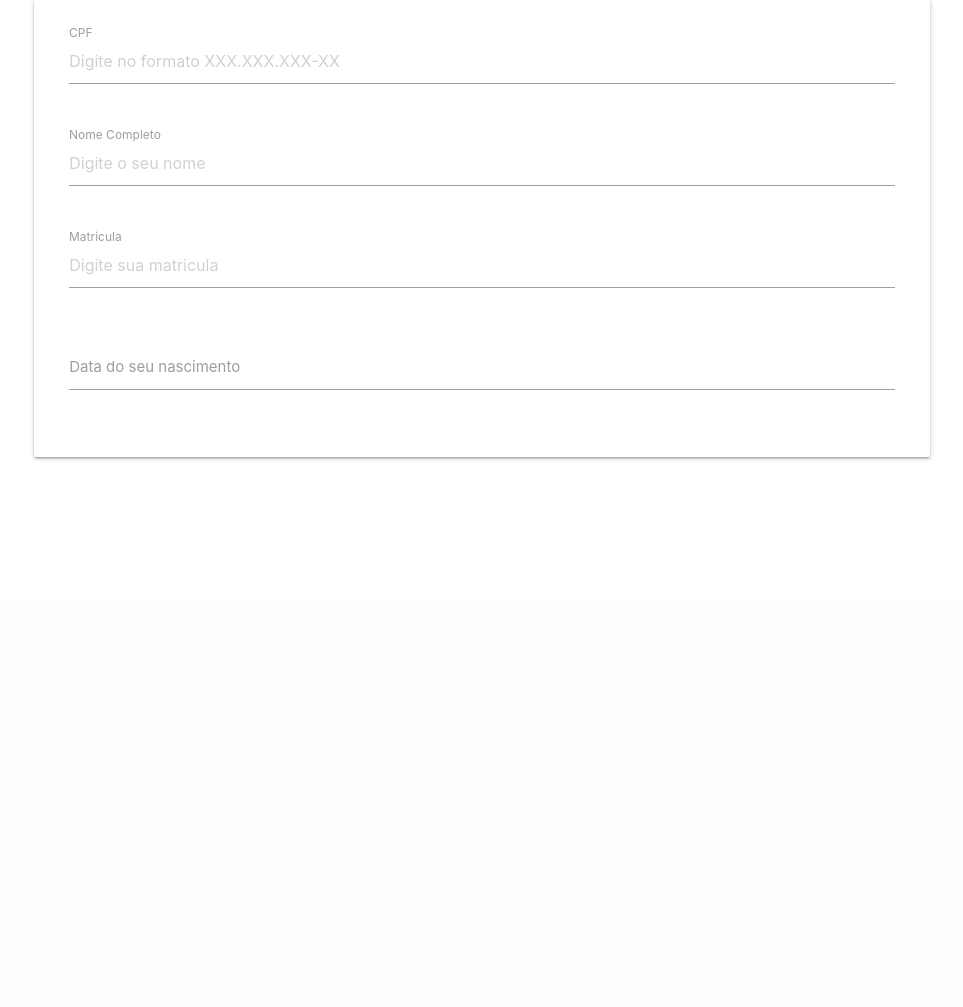
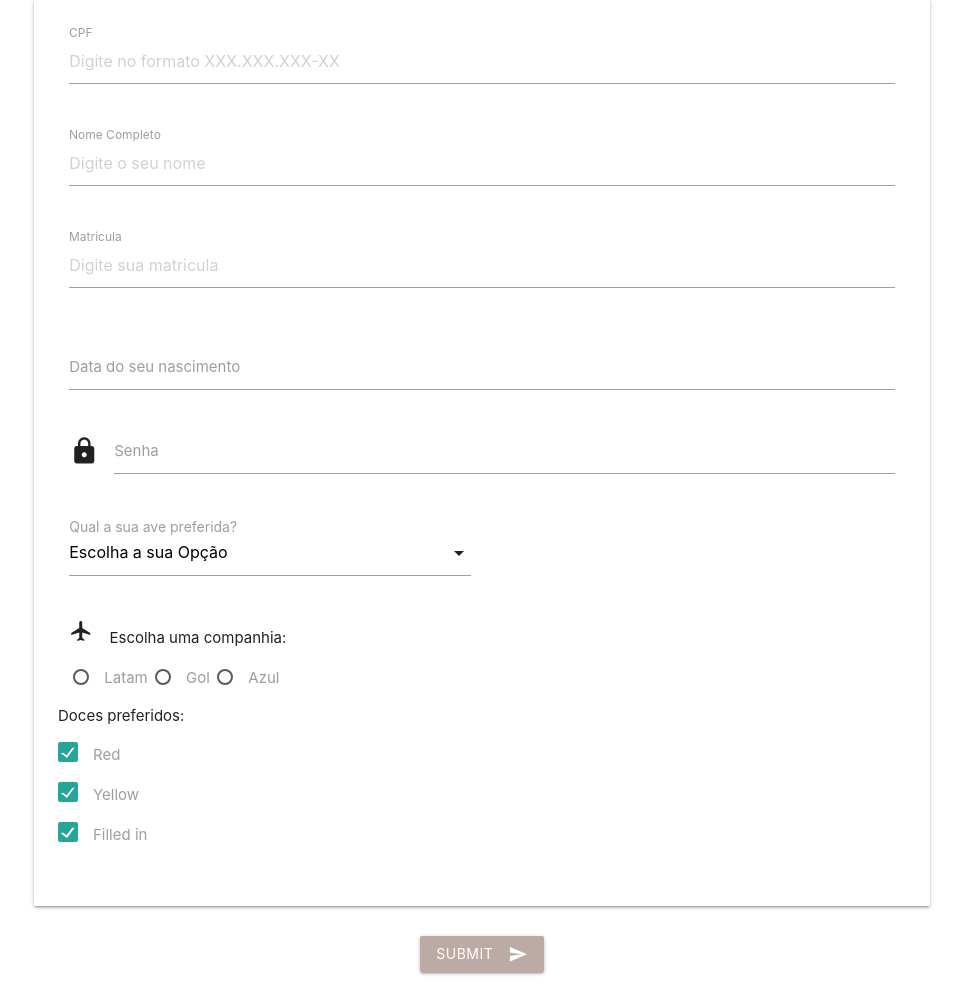
Before and after one commit to JeversonFagundes/styleCSS, a PHP site: page /formcadClientes.php in a window 1280 px wide. Shown: the part 201-1208 px from the top of the page, without its empty margins (158-1121 px from the left). Before the commit the page ends 661 px from the top, so only its background shows below. Run offline with PHP 8.4, Linux system fonts and the light colour scheme.

Commit message:
campo selecte, matricula, button submit, campo radio e campo checkbox (Tudo em materialize)

```diff
--- a/meterial/formcadClientes.php
+++ b/meterial/formcadClientes.php
@@ -29,27 +29,96 @@
                 <div class="row">
 
                     <div class="input-field col s12">
-                        <input placeholder="Digite no formato XXX.XXX.XXX-XX" id="cpf" type="text" class="validate" pattern="\d{3}\.\d{3}\.\d{3}-\d{2}" required>
+                        <input placeholder="Digite no formato XXX.XXX.XXX-XX" id="cpf" name="cpf" type="text" class="validate" pattern="\d{3}\.\d{3}\.\d{3}-\d{2}" required>
                         <label for="cpf">CPF</label>
                         <span class="helper-text" data-error="O campo deve ser preenchido no formato XXX.XXX.XXX-XX"></span>
                     </div>
                     <div class="input-field col s12">
-                        <input placeholder="Digite o seu nome" id="nome" type="text" class="validate" required>
+                        <input placeholder="Digite o seu nome" id="nome" name="nome" type="text" class="validate" required>
                         <label for="nome">Nome Completo</label>
                         <span class="helper-text" data-error="Você deve preencher corretamente esse campo"></span>
                     </div>
                     <div class="input-field col s12">
-                        <input placeholder="Digite sua matricula" id="matricula" type="text" class="validate" pattern="\d{1,10}" required>
+                        <input placeholder="Digite sua matricula" id="matricula" type="text" class="validate" pattern="^[0-9]{10}$" required>
                         <label for="mat">Matricula</label>
-                        <span class="helper-text" data-error="A sua matricula deve ter no máximo 10 caracteres e deve conter apenas números"></span>
+                        <span class="helper-text" data-error="A sua matricula deve conter 10 caracteres númericos"></span>
                     </div>
                     <div class="input-field col s12">
                         <input id="dataNasc" type="text" class="datepicker" name="dataNasc" required>
                         <label for="dataNasc">Data do seu nascimento</label>
                     </div>
 
+                    <div class="input-field col s12">
+                        <i class="material-icons prefix"> lock</i>
+                        <input id="senha" type="password" class="validate" name="senha" pattern="^(?=.*[a-z])(?=.*[A-Z])(?=.*\d)(?=.*[@$!%*?&])[A-Za-z\d@$!%*?&]{8,}$" required>
+                        <label for="senha">Senha</label>
+                        <span class="helper-text" data-error="Deve ter 8 caracteres, no mínimo e  conter pelo menos 1 letra maiuscula,1 letra minuscula, 1 número e 1 caracter especial;."> </span>
+                    </div>
+
+                    <div class="row">
+                        <div class="input-field col s6">
+                            <select>
+                                <option value="" disabled selected>Escolha a sua Opção</option>
+                                <option value="Cardeal">Cardeal</option>
+                                <option value="Ema">Ema</option>
+                                <option value="Gansos">Gansos</option>
+                            </select>
+                            <label style="font-size: 14px;">Qual a sua ave preferida?</label>
+                        </div>
+                    </div>
+
+                    <div class="col s12">
+                        <i class="material-icons prefix"> flight</i>
+                        <span style="margin-left: 12px;"> Escolha uma companhia: </span>
+
+                        <p>
+                            <label>
+                                <input class="with-gap" name="cia" type="radio" />
+                                <span>Latam</span>
+                            </label>
+
+                            <label>
+                                <input class="with-gap" name="cia" type="radio" />
+                                <span>Gol</span>
+                            </label>
+
+                            <label>
+                                <input class="with-gap" name="cia" type="radio" />
+                                <span>Azul</span>
+                            </label>
+                        </p>
+                    </div>
+
+                    <span> Doces preferidos: </span>
+                    <p>
+                        <label>
+                            <input type="checkbox" class="filled-in checkbox-black" checked="checked" /> <span>Red</span>
+                        </label>
+                    </p>
+                    <p>
+                        <label>
+                            <input type="checkbox" class="filled-in checkbox-black" checked="checked" />
+                            <span>Yellow</span>
+                        </label>
+                    </p>
+                    <p>
+                        <label>
+                            <input type="checkbox" class="filled-in checkbox-black" checked="checked" />
+                            <span>Filled in</span>
+                        </label>
+                    </p>
+
                 </div>
 
+            </div>
+
+            <div class="row">
+                <div class="col s12">
+                    <p class="center-align">
+                        <button class="btn waves-effect waves-light brown  lighten-3" type="submit" name="action">Submit
+                            <i class="material-icons right">send</i> </button>
+                    </p>
+                </div>
             </div>
         </form>
     </main>
@@ -69,6 +138,11 @@
                 }
             });
         });
+
+        document.addEventListener('DOMContentLoaded', function() {
+            var elems = document.querySelectorAll('select');
+            var instances = M.FormSelect.init(elems);
+        });
     </script>
 </body>
 
```
Also changed, not shown: meterial/inserir.php (added, +21 -0 lines).
